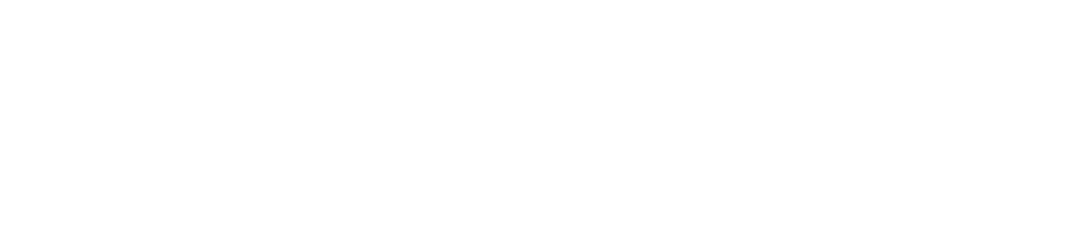
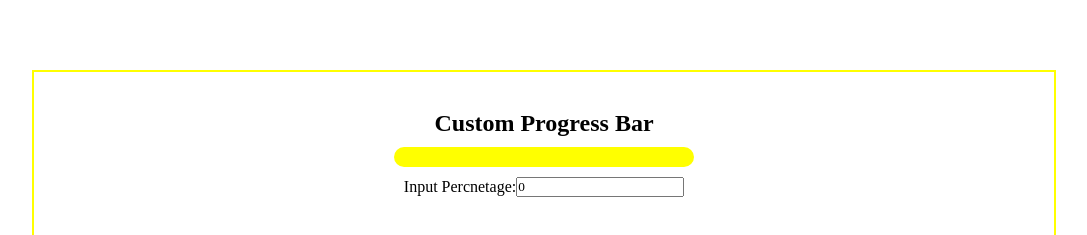
Before and after one commit to sahebraojadhav/25-Reactjs-mini-projects, a React (Vite) app: page / in a window 1280 px wide. Shown: the part 2141-2376 px from the top of the page, without its empty margins (96-1183 px from the left). Before the commit the page ends 2083 px from the top, so only its background shows below. Built offline with nearby package versions, Linux system fonts and the light colour scheme; no server answers.

Commit message:
created custom progress bar

```diff
--- a/src/App.jsx
+++ b/src/App.jsx
@@ -14,6 +14,7 @@
 import TipCalculator from './components/9.tip-calculator'
 import MusicPlayer from './components/10.music-player'
 import OwnMusicPlayer from './components/10..music-player'
+import CustomProgressBar from './components/11.custom -progress-bar'
 function App() {
 
   return (
@@ -30,6 +31,7 @@
         <TipCalculator/>
         <MusicPlayer/>
         <OwnMusicPlayer/>
+        <CustomProgressBar/>
     </>
   )
 }
--- /dev/null
+++ b/src/components/11.custom -progress-bar/customProgress.css
@@ -0,0 +1,31 @@
+.progress-container{
+    height: 20px;
+    width: 300px;
+    background-color: yellow;
+    border-radius: 20px;
+    overflow: hidden;
+}
+
+.progress-wrapper{
+    margin-top: 10px;
+    display: flex;
+    align-items: center;
+    justify-content: center;
+}
+
+.inputs{
+    margin-top: 10px;
+    display: flex;
+    align-items: center;
+    justify-content: center;
+}
+
+.progress{
+    transition: width 1s ease;
+}
+
+.main-progress-container{
+    border: 2px solid yellow;
+    margin: 10% 10% 0 10%;
+    padding: 3%;
+}
--- /dev/null
+++ b/src/components/11.custom -progress-bar/index.jsx
@@ -0,0 +1,39 @@
+//2:38:53
+import React, { useState } from 'react'
+import './customProgress.css'
+
+function CustomProgressBar() {
+    const[inputPercentage,setInputPercentage]=useState(0);
+    console.log(inputPercentage);
+    console.log("hey its just func activity");
+
+    function handleInputChange(e){
+        if(e.target.value<=100){
+            setInputPercentage(e.target.value);
+        }
+        else{
+            setInputPercentage(100);
+        }
+    }
+
+
+    return (
+    <div className='main-progress-container'>
+      <h2>Custom Progress Bar</h2>
+      <div className="progress-wrapper">
+        <div className="progress-container">
+          <div className="progress" style={{backgroundColor:'skyblue',borderRadius:"20px",width:`${inputPercentage}%`, height:'100%'}}></div>
+        </div>
+      </div>
+       <div className="inputs">
+         <span>Input Percnetage:</span>
+         <input type="number"
+          value={inputPercentage}
+          max="100"
+          onChange={handleInputChange} />
+       </div>
+    </div>
+  )
+}
+
+export default CustomProgressBar;
```
Also changed, not shown: 1 other file (tests, documents, lock files or other folders).
